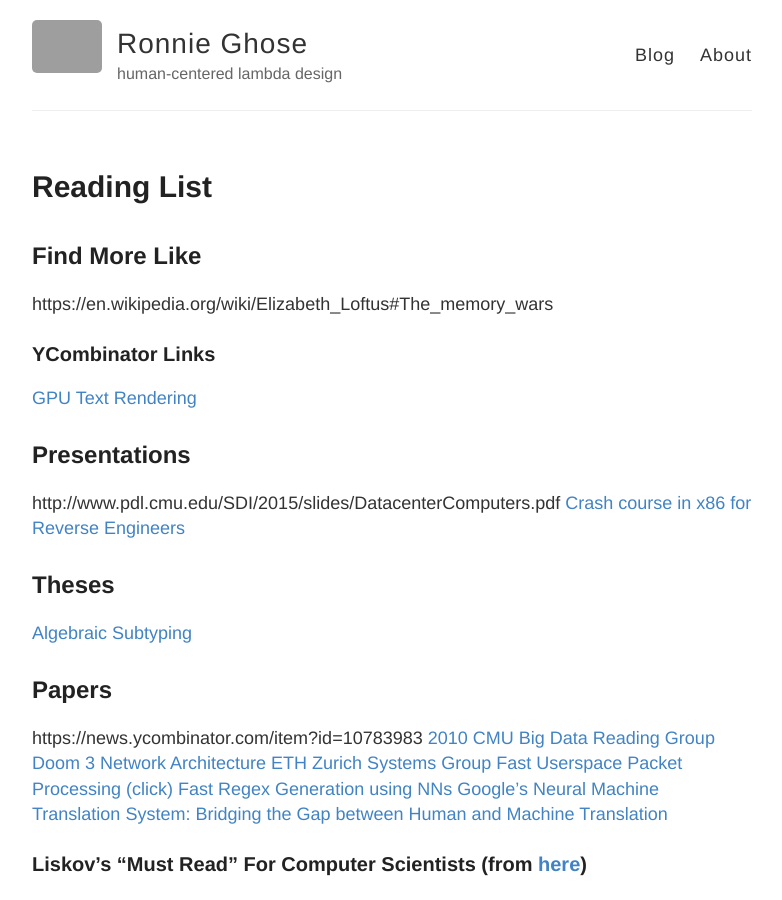
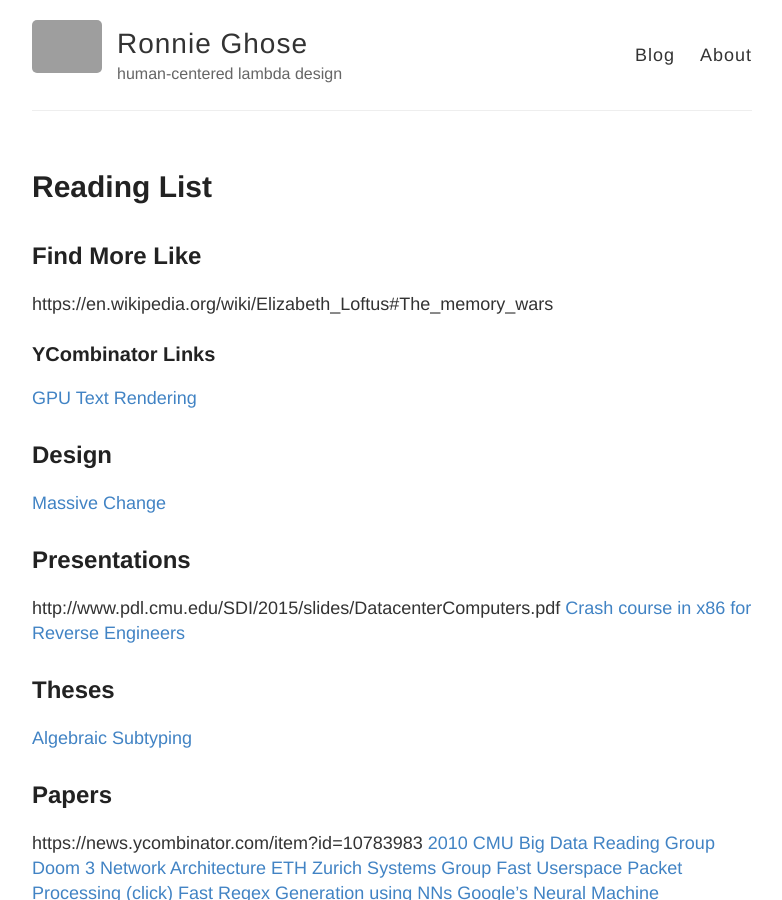
Before and after one commit to RONNCC/ronncc.github, a Jekyll site: the page built from _posts/2015-12-25-ReadingList.md, in a window 1280 px wide and 900 px high. Shown: the whole window, without its empty margins (248-1030 px from the left). Built offline with Jekyll 4.4.1, drawn with Linux system fonts in a browser that asks for light colours; comment, search, counter and statistics services are not loaded; grey boxes are pictures that could not be loaded.

Commit message:
Updated 2015-12-25-ReadingList.md

```diff
--- a/_posts/2015-12-25-ReadingList.md
+++ b/_posts/2015-12-25-ReadingList.md
@@ -19,6 +19,8 @@ https://en.wikipedia.org/wiki/Elizabeth_Loftus#The_memory_wars
 ### YCombinator Links
 [GPU Text Rendering](https://news.ycombinator.com/item?id=10824064)
 
+## Design
+[Massive Change](https://www.amazon.com/Massive-Change-Bruce-Mau/dp/0714844012)
 
 
 ## Presentations
```
